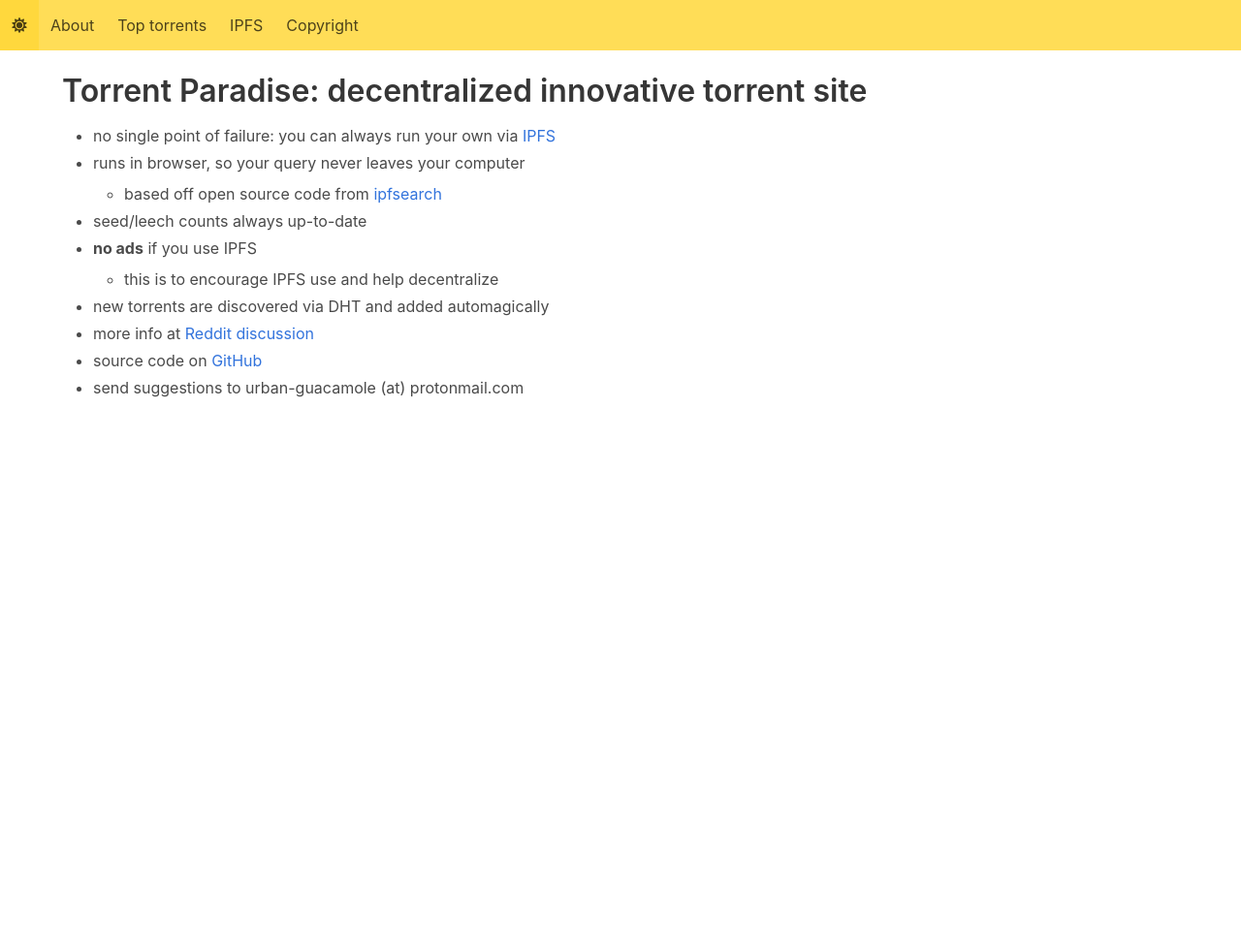
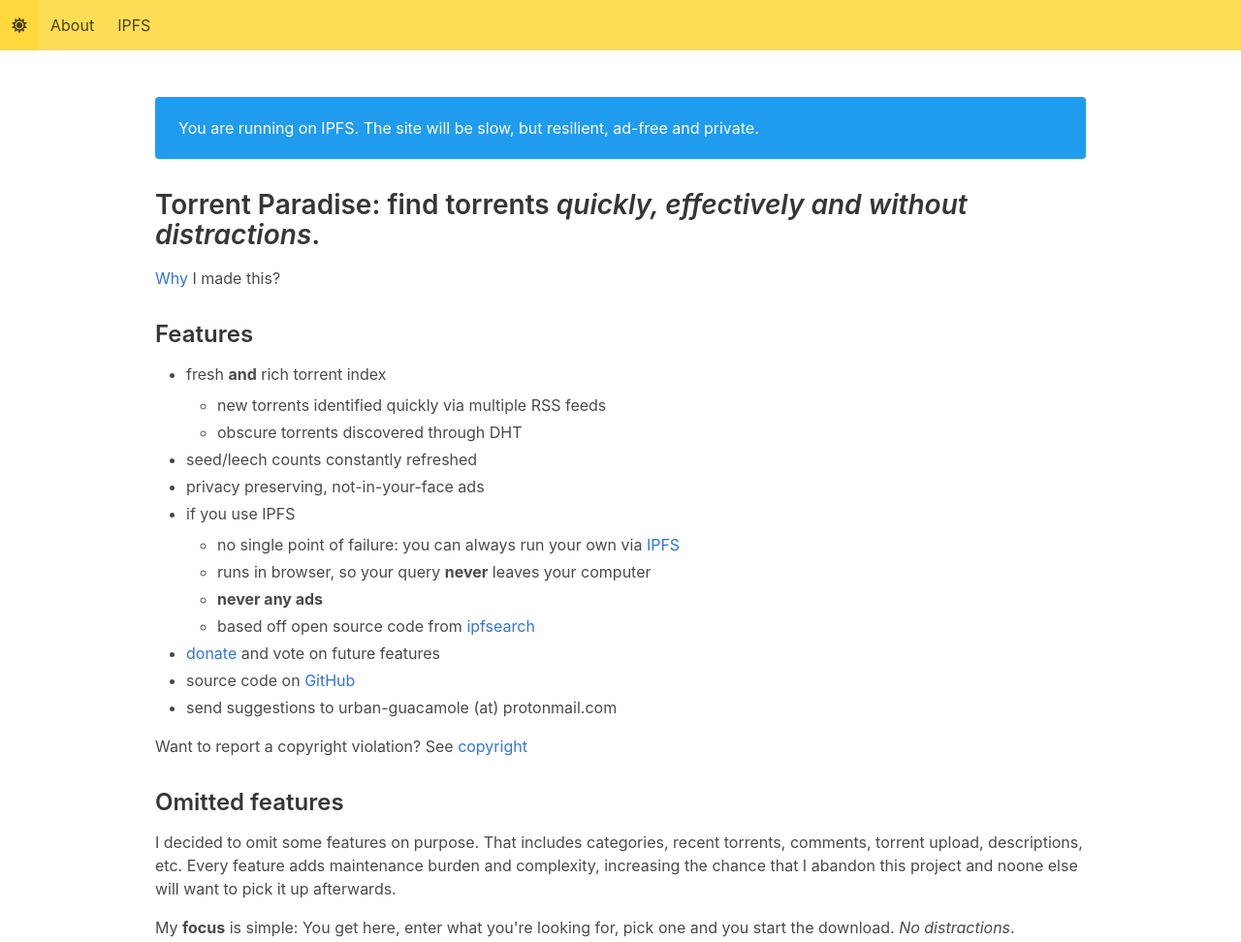
Before and after one commit to urbanguacamole/torrent-paradise, a plain HTML site: page website/about.pug in a window 1280 px wide. Shown: the whole page at 97% size. Before the commit the page ends 800 px from the top, so only its background shows below. Drawn offline with nearby package versions, Linux system fonts and the light colour scheme; files that its build step writes are made by us from their sources.

Commit message:
Update IPFS site to match new writing

```diff
--- a/website/about.pug
+++ b/website/about.pug
@@ -1,16 +1,28 @@
 include head.html
-.container.content
-    h1 Torrent Paradise: decentralized innovative torrent site
-    ul
-        li no single point of failure: you can always run your own via #[a(href="ipfs.html") IPFS]
-        li runs in browser, so your query never leaves your computer
-            ul
-                li based off open source code from #[a(href="https://ipfsearch.xyz") ipfsearch]
-        li seed/leech counts always up-to-date
-        li #[b no ads] if you use IPFS
-            ul
-                li this is to encourage IPFS use and help decentralize
-        li new torrents are discovered via DHT and added automagically
-        li more info at #[a(href="https://www.reddit.com/r/torrents/comments/afibhh/i_made_a_decentralized_torrent_search_site_with/") Reddit discussion]
-        li source code on #[a(href="https://github.com/urbanguacamole/torrent-paradise") GitHub]
-        li send suggestions to urban-guacamole (at) protonmail.com
+.section
+    .container.content.legible
+        .notification.is-info You are running on IPFS. The site will be slow, but resilient, ad-free and private.
+        h2 Torrent Paradise: find torrents #[i quickly, effectively and without distractions].
+        p #[a(href="why.html") Why] I made this?
+        h3 Features
+        ul
+            li fresh <b>and</b> rich torrent index
+                ul
+                    li new torrents identified quickly via multiple RSS feeds
+                    li obscure torrents discovered through DHT
+            li seed/leech counts constantly refreshed
+            li privacy preserving, not-in-your-face ads
+            li if you use IPFS
+                ul
+                    li no single point of failure: you can always run your own via #[a(href="ipfs.html") IPFS]
+                    li runs in browser, so your query #[b never] leaves your computer
+                    li #[b never any ads]
+                    li based off open source code from #[a(href="https://ipfsearch.xyz") ipfsearch]
+            li #[a(href="vote-and-donate.html") donate] and vote on future features
+            li source code on #[a(href="https://github.com/urbanguacamole/torrent-paradise") GitHub]
+            li send suggestions to urban-guacamole (at) protonmail.com
+        p Want to report a copyright violation? See #[a(href="copyright.html") copyright]
+
+        h3 Omitted features
+        p I decided to omit some features on purpose. That includes categories, recent torrents, comments, torrent upload, descriptions, etc. Every feature adds maintenance burden and complexity, increasing the chance that I abandon this project and noone else will want to pick it up afterwards.
+        p My #[b focus] is simple: You get here, enter what you're looking for, pick one and you start the download. #[i No distractions].
--- a/website/head.html
+++ b/website/head.html
@@ -6,8 +6,12 @@
     <meta name="viewport" content="width=device-width, initial-scale=1">
     <title>Torrent Paradise</title>
     <link rel="icon" type="image/x-icon" href="favicon.ico">
+
     <link rel="stylesheet" href="assets/bulma.min.css">
     <script defer src="assets/fa.js"></script>
+    <style>
+        .legible{max-width: 60rem;} /* requirement because bulma allows stupidly long lines by default*/
+    </style>
 </head>
 
 <body>
@@ -19,15 +23,8 @@
             <a class="navbar-item" href="about.html">
                 About
             </a>
-            <a class="navbar-item" href="top.html">
-                Top torrents
-            </a>
             <a class="navbar-item" href="ipfs.html">
                 IPFS
             </a>
-            <a class="navbar-item" href="copyright.html">
-                Copyright
-            </a>
         </div>
     </nav>
-    <br />
```
Also changed, not shown: website/index.html (+0 -6 lines), website/ipfs.pug (+6 -5 lines), website/vote-and-donate.pug (added, +44 -0 lines), website/why.pug (added, +10 -0 lines), 1 other file.
